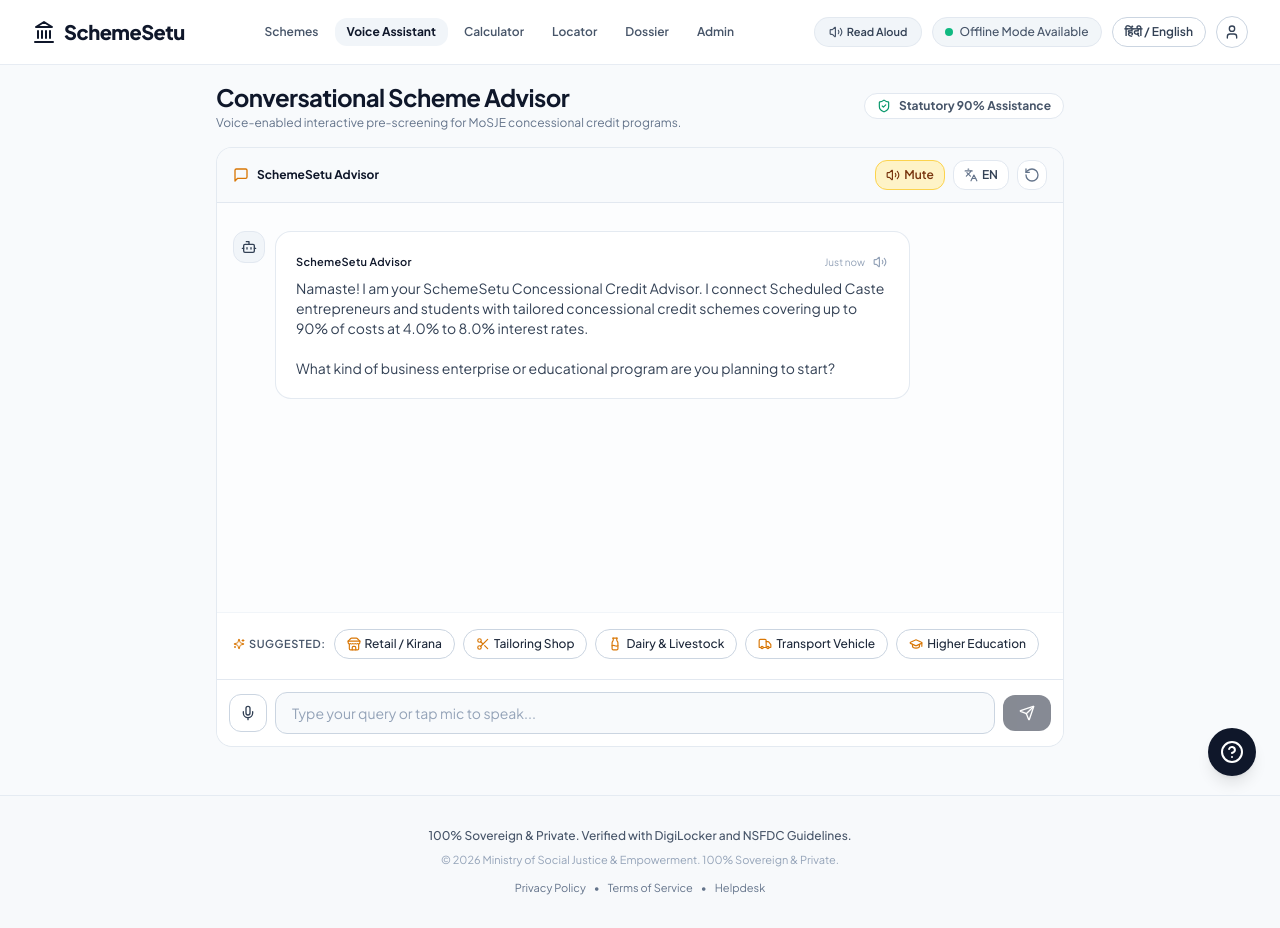
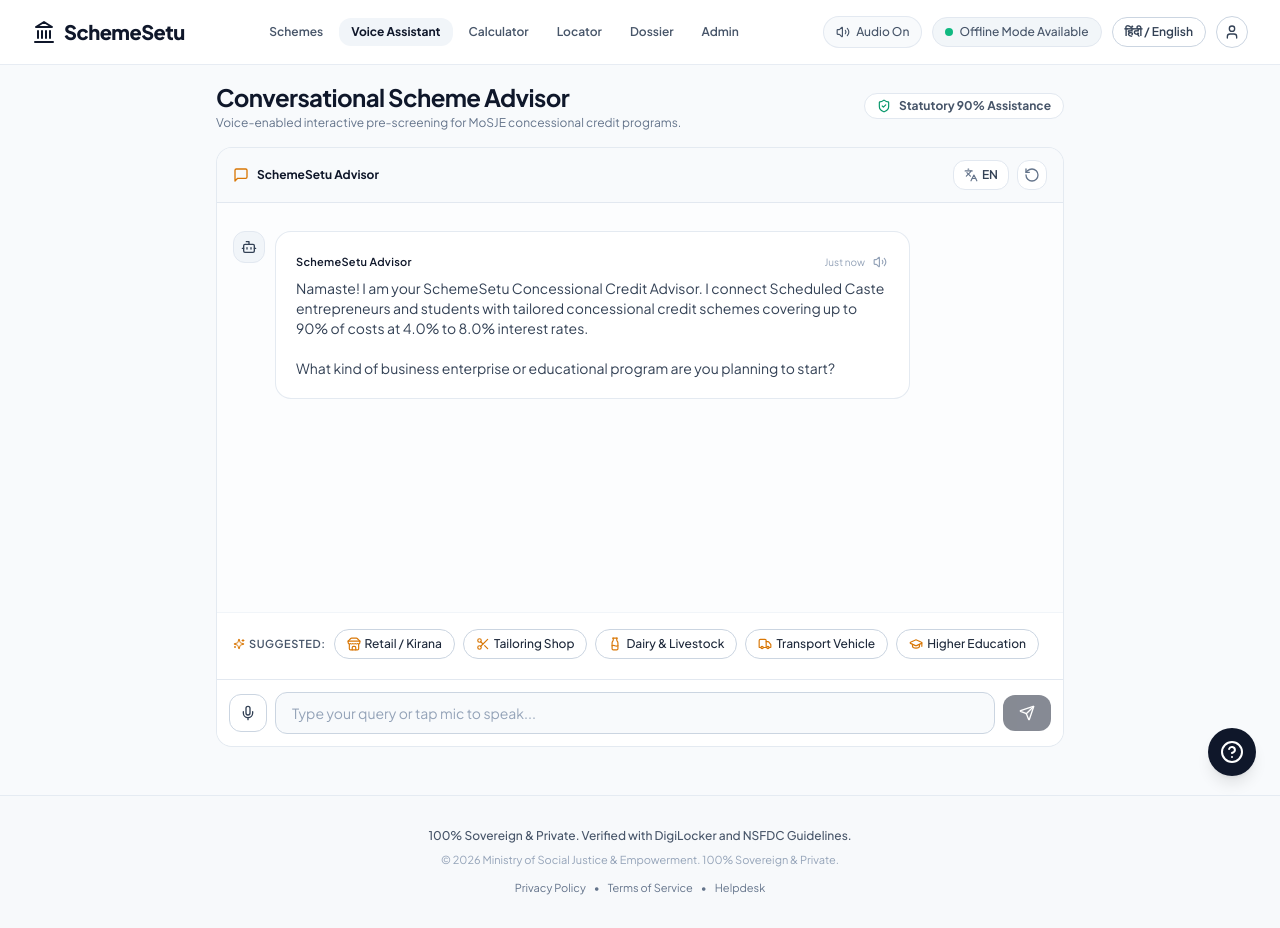
Before and after one commit to sizwinz/SchemeSetu, a Next.js app: page /assistant in a window 1280 px wide. Built offline with nearby package versions, Linux system fonts and the light colour scheme.

Commit message:
fix(audio): consolidate read-aloud controls to header and streamline active pill layout

```diff
--- a/src/components/chat/ChatContainer.tsx
+++ b/src/components/chat/ChatContainer.tsx
@@ -249,85 +249,11 @@
         </div>
 
         <div className="flex items-center space-x-1.5 sm:space-x-2">
-          {/* Read Aloud Active Controls: Pause/Resume and Stop */}
-          {(audioState.isSpeaking || audioState.isPaused) && (
-            <div className="flex items-center space-x-1 bg-white px-2 py-1 rounded-xl border border-slate-200 shadow-2xs">
-              <span className="relative flex h-2 w-2 mr-0.5">
-                <span
-                  className={`animate-ping absolute inline-flex h-full w-full rounded-full ${
-                    audioState.isPaused ? "bg-amber-400" : "bg-emerald-400"
-                  } opacity-75`}
-                />
-                <span
-                  className={`relative inline-flex rounded-full h-2 w-2 ${
-                    audioState.isPaused ? "bg-amber-500" : "bg-emerald-500"
-                  }`}
-                />
-              </span>
-
-              {/* Pause / Resume Button */}
-              <button
-                type="button"
-                onClick={audioState.isPaused ? resumeSpeech : pauseSpeech}
-                className="p-1 rounded text-slate-700 hover:bg-slate-100 transition-colors cursor-pointer"
-                title={audioState.isPaused ? "Resume read aloud" : "Pause read aloud"}
-              >
-                {audioState.isPaused ? (
-                  <Play className="h-3.5 w-3.5 fill-current" />
-                ) : (
-                  <Pause className="h-3.5 w-3.5 fill-current" />
-                )}
-              </button>
-
-              {/* Stop Button */}
-              <button
-                type="button"
-                onClick={cancelSpeech}
-                className="p-1 rounded text-red-600 hover:text-red-700 hover:bg-red-50 transition-colors cursor-pointer"
-                title="Stop read aloud completely"
-              >
-                <Square className="h-3.5 w-3.5 fill-current" />
-              </button>
-            </div>
-          )}
-
-          {/* Audio Mute/Unmute Toggle */}
-          <button
-            type="button"
-            onClick={() => {
-              const nextMuted = !audioState.isMuted;
-              setAudioMuted(nextMuted);
-              setAutoSpeak(!nextMuted);
-            }}
-            className={`flex items-center space-x-1 px-2.5 py-1.5 rounded-xl border transition-colors cursor-pointer font-semibold ${
-              audioState.isMuted
-                ? "bg-red-50 text-red-700 border-red-200 hover:bg-red-100"
-                : "bg-amber-100 text-amber-900 border-amber-300 hover:bg-amber-200"
-            }`}
-            title={
-              audioState.isMuted
-                ? "Read aloud is muted (Click to unmute)"
-                : "Read aloud is active (Click to mute)"
-            }
-          >
-            {audioState.isMuted ? (
-              <>
-                <VolumeX className="h-3.5 w-3.5 text-red-600" />
-                <span className="hidden sm:inline">Unmute</span>
-              </>
-            ) : (
-              <>
-                <Volume2 className="h-3.5 w-3.5" />
-                <span className="hidden sm:inline">Mute</span>
-              </>
-            )}
-          </button>
-
           {/* Bilingual Switcher */}
           <button
             type="button"
             onClick={handleLanguageToggle}
-            className="flex items-center space-x-1 px-2.5 py-1.5 rounded-xl bg-white border border-slate-200 text-slate-700 hover:bg-slate-100 font-semibold transition-colors cursor-pointer"
+            className="flex items-center space-x-1 px-2.5 py-1.5 rounded-xl bg-white border border-slate-200 text-slate-700 hover:bg-slate-100 font-semibold transition-colors cursor-pointer shadow-2xs"
           >
             <Languages className="h-3.5 w-3.5 text-slate-500" />
             <span>{language === "hi-IN" ? "हिंदी" : "EN"}</span>
@@ -337,7 +263,7 @@
           <button
             type="button"
             onClick={handleResetChat}
-            className="p-1.5 rounded-xl bg-white border border-slate-200 text-slate-500 hover:text-red-600 hover:bg-red-50 transition-colors cursor-pointer"
+            className="p-1.5 rounded-xl bg-white border border-slate-200 text-slate-500 hover:text-red-600 hover:bg-red-50 transition-colors cursor-pointer shadow-2xs"
             title="Clear Chat Conversation"
           >
             <RotateCcw className="h-4 w-4" />
--- a/src/components/layout/Header.tsx
+++ b/src/components/layout/Header.tsx
@@ -186,12 +186,12 @@
 
           {/* Right: Mockup & Audio Controls */}
           <div className="flex items-center space-x-2 sm:space-x-2.5">
-            {/* Top Read Aloud Audio Control Bar (Mute / Pause / Stop) */}
-            <div className="flex items-center space-x-1 bg-slate-100 border border-slate-200/90 rounded-full px-2 py-1 text-xs transition-all">
-              {/* Active Audio State Indicators & Pause/Resume/Stop Controls */}
+            {/* Top Read Aloud Audio Controller (Single-line, non-wrapping) */}
+            <div className="h-8 inline-flex items-center whitespace-nowrap rounded-full border border-slate-200/90 bg-slate-50 px-2 text-xs transition-all shadow-2xs">
               {audioState.isSpeaking || audioState.isPaused ? (
-                <div className="flex items-center space-x-1.5 pr-1.5 border-r border-slate-300">
-                  <span className="relative flex h-2 w-2">
+                <div className="flex items-center space-x-1.5 whitespace-nowrap">
+                  {/* Status Indicator */}
+                  <span className="relative flex h-2 w-2 shrink-0">
                     <span
                       className={`animate-ping absolute inline-flex h-full w-full rounded-full ${
                         audioState.isPaused ? "bg-amber-400" : "bg-emerald-400"
@@ -203,15 +203,16 @@
                       }`}
                     />
                   </span>
-                  <span className="text-[10px] font-bold text-slate-700 hidden sm:inline">
-                    {audioState.isPaused ? "Paused" : "Reading Aloud"}
+
+                  <span className="text-[11px] font-semibold text-slate-700 select-none">
+                    {audioState.isPaused ? "Paused" : "Reading"}
                   </span>
 
                   {/* Pause / Resume Button */}
                   <button
                     type="button"
                     onClick={audioState.isPaused ? resumeSpeech : pauseSpeech}
-                    className="p-1 hover:bg-white rounded-full text-slate-700 transition-colors cursor-pointer"
+                    className="h-6 w-6 rounded-md hover:bg-slate-200/80 text-slate-700 flex items-center justify-center transition-colors cursor-pointer"
                     title={audioState.isPaused ? "Resume read aloud" : "Pause read aloud"}
                   >
                     {audioState.isPaused ? (
@@ -225,41 +226,55 @@
                   <button
                     type="button"
                     onClick={cancelSpeech}
-                    className="p-1 hover:bg-white rounded-full text-red-600 hover:text-red-700 transition-colors cursor-pointer"
+                    className="h-6 w-6 rounded-md hover:bg-red-50 text-red-600 flex items-center justify-center transition-colors cursor-pointer"
                     title="Stop read aloud completely"
                   >
                     <Square className="h-3 w-3 fill-current" />
                   </button>
-                </div>
-              ) : null}
 
-              {/* Mute / Unmute Button */}
+                  <span className="h-3.5 w-[1px] bg-slate-200 shrink-0" />
+
+                  {/* Mute Button */}
                   <button
                     type="button"
                     onClick={() => setAudioMuted(!audioState.isMuted)}
-                className={`flex items-center space-x-1 px-1.5 py-0.5 rounded-full text-[11px] font-semibold transition-colors cursor-pointer ${
-                  audioState.isMuted
-                    ? "text-red-700 bg-red-50 hover:bg-red-100"
-                    : "text-slate-700 hover:text-slate-900 hover:bg-white"
-                }`}
-                title={
-                  audioState.isMuted
-                    ? "Read aloud is muted (Click to unmute)"
-                    : "Read aloud is enabled (Click to mute)"
-                }
+                    className="h-6 px-1.5 rounded-md hover:bg-slate-200/80 text-slate-600 hover:text-slate-900 flex items-center gap-1 text-[11px] font-medium transition-colors cursor-pointer"
+                    title={audioState.isMuted ? "Audio muted (Click to unmute)" : "Audio active (Click to mute)"}
                   >
                     {audioState.isMuted ? (
                       <>
                         <VolumeX className="h-3.5 w-3.5 text-red-600" />
-                    <span className="hidden sm:inline">Audio Off</span>
+                        <span className="text-[10px] text-red-600 font-semibold">Muted</span>
                       </>
                     ) : (
                       <>
                         <Volume2 className="h-3.5 w-3.5 text-slate-600" />
-                    <span className="hidden sm:inline">Read Aloud</span>
+                        <span className="text-[10px]">Mute</span>
                       </>
                     )}
                   </button>
+                </div>
+              ) : (
+                /* Idle State */
+                <button
+                  type="button"
+                  onClick={() => setAudioMuted(!audioState.isMuted)}
+                  className="flex items-center space-x-1.5 text-xs font-medium text-slate-600 hover:text-slate-900 transition-colors cursor-pointer whitespace-nowrap px-1"
+                  title={audioState.isMuted ? "Click to enable audio read-aloud" : "Click to mute audio"}
+                >
+                  {audioState.isMuted ? (
+                    <>
+                      <VolumeX className="h-3.5 w-3.5 text-red-500" />
+                      <span>Audio Off</span>
+                    </>
+                  ) : (
+                    <>
+                      <Volume2 className="h-3.5 w-3.5 text-slate-600" />
+                      <span>Audio On</span>
+                    </>
+                  )}
+                </button>
+              )}
             </div>
 
             {/* Live Online / Offline State Indicator */}
```
Lines whose indentation alone changed are shown as unchanged.
